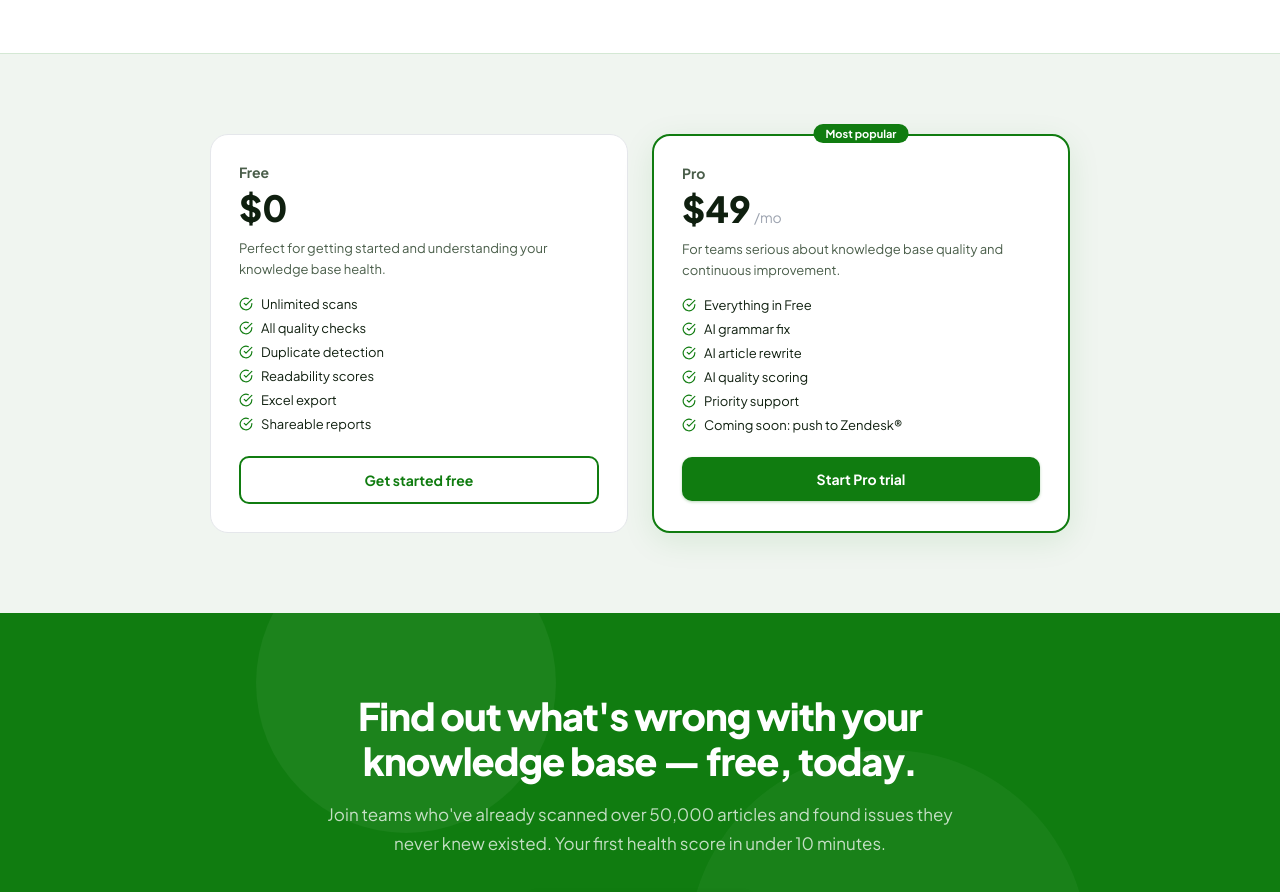
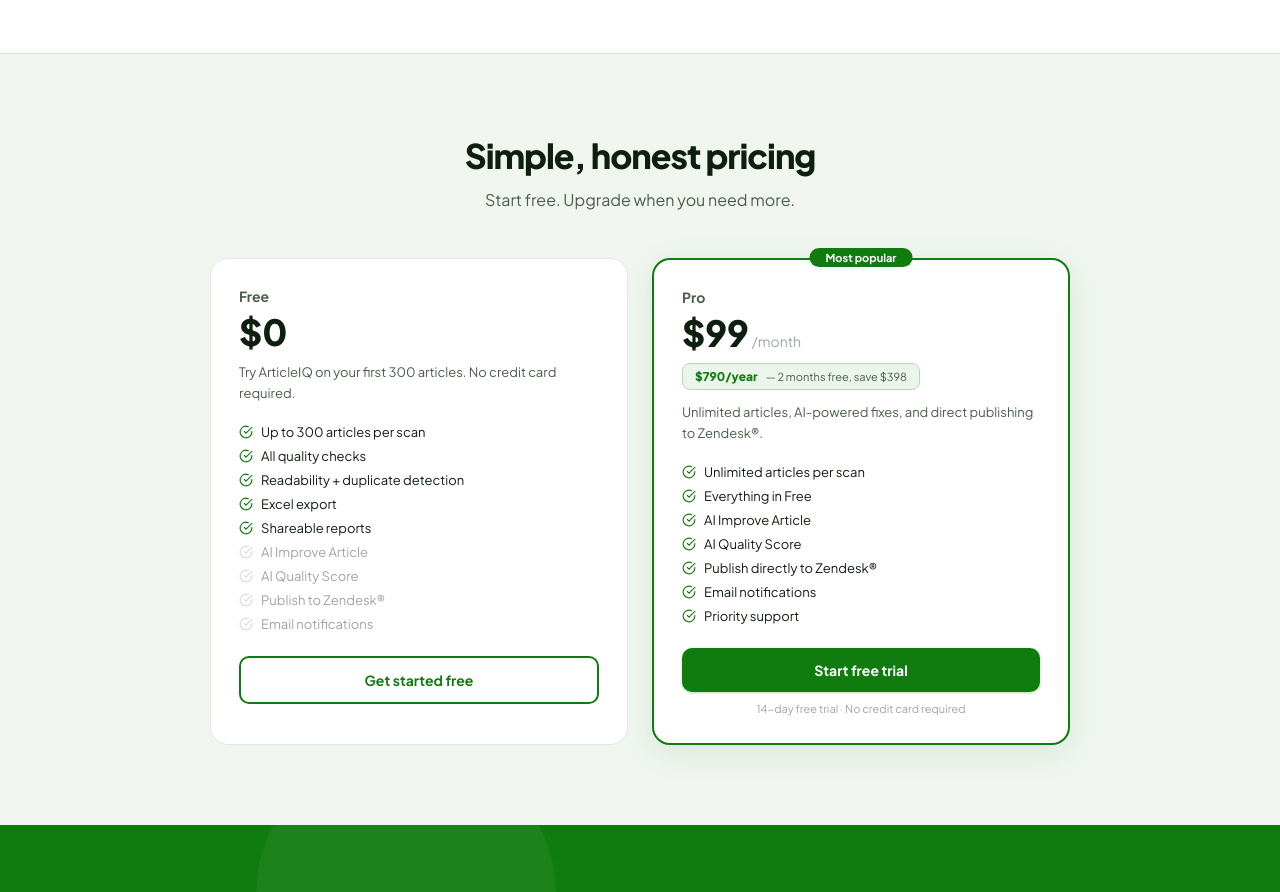
Before and after one commit to dlegault55/articleiq, a React (Vite) app: page /home in a window 1280 px wide. Shown: the part 4220-5112 px from the top of the page. Built offline with nearby package versions, Linux system fonts and the light colour scheme; no server answers.

Commit message:
Pricing: 9/mo, 90/yr, 300 article free limit enforced in scan engine with upgrade prompt

```diff
--- a/src/pages/LandingPage.jsx
+++ b/src/pages/LandingPage.jsx
@@ -437,36 +437,83 @@
         </div>
       </section>
 
-      {/* ── Pricing teaser ── */}
+      {/* ── Pricing ── */}
       <section id="pricing" style={{ background: '#F0F5F0', borderTop: '1px solid #D4E8D4', padding: '80px 48px' }}>
+        <div style={{ textAlign: 'center', marginBottom: 48 }}>
+          <h2 style={{ fontWeight: 800, fontSize: 34, letterSpacing: -1, marginBottom: 12 }}>Simple, honest pricing</h2>
+          <p style={{ fontSize: 16, color: '#4A5E4A' }}>Start free. Upgrade when you need more.</p>
+        </div>
         <div style={{ maxWidth: 860, margin: '0 auto', display: 'grid', gridTemplateColumns: '1fr 1fr', gap: 24 }}>
+
+          {/* Free */}
+          <div style={{ background: 'white', borderRadius: 18, padding: '28px', border: '1px solid #E5E7EB' }}>
+            <div style={{ fontSize: 14, fontWeight: 700, color: '#4A5E4A', marginBottom: 4 }}>Free</div>
+            <div style={{ display: 'flex', alignItems: 'baseline', gap: 3, marginBottom: 8 }}>
+              <span style={{ fontWeight: 800, fontSize: 36, color: '#0F1F0F' }}>$0</span>
+            </div>
+            <p style={{ fontSize: 13, color: '#4A5E4A', marginBottom: 20, lineHeight: 1.6 }}>
+              Try ArticleIQ on your first 300 articles. No credit card required.
+            </p>
+            <div style={{ marginBottom: 24 }}>
               {[
-            { name: 'Free', price: '$0', desc: 'Perfect for getting started and understanding your knowledge base health.', features: ['Unlimited scans', 'All quality checks', 'Duplicate detection', 'Readability scores', 'Excel export', 'Shareable reports'], cta: 'Get started free', style: 'outline' },
-            { name: 'Pro', price: '$49', period: '/mo', desc: 'For teams serious about knowledge base quality and continuous improvement.', features: ['Everything in Free', 'AI grammar fix', 'AI article rewrite', 'AI quality scoring', 'Priority support', 'Coming soon: push to Zendesk®'], cta: 'Start Pro trial', style: 'green', badge: 'Most popular' },
-          ].map(({ name, price, period, desc, features, cta, style, badge }) => (
-            <div key={name} style={{ background: 'white', borderRadius: 18, padding: '28px 28px', border: style === 'green' ? '2px solid #107C10' : '1px solid #E5E7EB', position: 'relative', boxShadow: style === 'green' ? '0 8px 32px rgba(16,124,16,0.1)' : 'none' }}>
-              {badge && <div style={{ position: 'absolute', top: -12, left: '50%', transform: 'translateX(-50%)', background: '#107C10', color: 'white', fontSize: 11, fontWeight: 700, padding: '3px 12px', borderRadius: 100 }}>{badge}</div>}
-              <div style={{ marginBottom: 16 }}>
-                <div style={{ fontSize: 14, fontWeight: 700, color: '#4A5E4A', marginBottom: 4 }}>{name}</div>
-                <div style={{ display: 'flex', alignItems: 'baseline', gap: 3 }}>
-                  <span style={{ fontWeight: 800, fontSize: 36, color: '#0F1F0F' }}>{price}</span>
-                  {period && <span style={{ fontSize: 14, color: '#9CA3AF' }}>{period}</span>}
+                { text: 'Up to 300 articles per scan', on: true },
+                { text: 'All quality checks', on: true },
+                { text: 'Readability + duplicate detection', on: true },
+                { text: 'Excel export', on: true },
+                { text: 'Shareable reports', on: true },
+                { text: 'AI Improve Article', on: false },
+                { text: 'AI Quality Score', on: false },
+                { text: 'Publish to Zendesk®', on: false },
+                { text: 'Email notifications', on: false },
+              ].map(({ text, on }) => (
+                <div key={text} style={{ display: 'flex', alignItems: 'center', gap: 8, marginBottom: 8, opacity: on ? 1 : 0.4 }}>
+                  <CheckCircle size={14} style={{ color: on ? '#107C10' : '#9CA3AF', flexShrink: 0 }} />
+                  <span style={{ fontSize: 13, color: '#0F1F0F' }}>{text}</span>
                 </div>
-                <p style={{ fontSize: 13, color: '#4A5E4A', marginTop: 8, lineHeight: 1.6 }}>{desc}</p>
+              ))}
             </div>
+            <Link to="/login" className="land-btn land-btn-outline" style={{ width: '100%', justifyContent: 'center' }}>
+              Get started free
+            </Link>
+          </div>
+
+          {/* Pro */}
+          <div style={{ background: 'white', borderRadius: 18, padding: '28px', border: '2px solid #107C10', position: 'relative', boxShadow: '0 8px 32px rgba(16,124,16,0.1)' }}>
+            <div style={{ position: 'absolute', top: -12, left: '50%', transform: 'translateX(-50%)', background: '#107C10', color: 'white', fontSize: 11, fontWeight: 700, padding: '3px 16px', borderRadius: 100, whiteSpace: 'nowrap' }}>Most popular</div>
+            <div style={{ fontSize: 14, fontWeight: 700, color: '#4A5E4A', marginBottom: 4 }}>Pro</div>
+            <div style={{ display: 'flex', alignItems: 'baseline', gap: 3, marginBottom: 8 }}>
+              <span style={{ fontWeight: 800, fontSize: 36, color: '#0F1F0F' }}>$99</span>
+              <span style={{ fontSize: 14, color: '#9CA3AF' }}>/month</span>
+            </div>
+            <div style={{ display: 'inline-flex', alignItems: 'center', gap: 8, padding: '5px 12px', background: '#EBF5EB', border: '1px solid #B8D8B8', borderRadius: 8, marginBottom: 12 }}>
+              <span style={{ fontSize: 12, fontWeight: 800, color: '#107C10' }}>$790/year</span>
+              <span style={{ fontSize: 11, color: '#4A5E4A' }}>— 2 months free, save $398</span>
+            </div>
+            <p style={{ fontSize: 13, color: '#4A5E4A', marginBottom: 20, lineHeight: 1.6 }}>
+              Unlimited articles, AI-powered fixes, and direct publishing to Zendesk®.
+            </p>
             <div style={{ marginBottom: 24 }}>
-                {features.map(f => (
+              {[
+                'Unlimited articles per scan',
+                'Everything in Free',
+                'AI Improve Article',
+                'AI Quality Score',
+                'Publish directly to Zendesk®',
+                'Email notifications',
+                'Priority support',
+              ].map(f => (
                 <div key={f} style={{ display: 'flex', alignItems: 'center', gap: 8, marginBottom: 8 }}>
                   <CheckCircle size={14} style={{ color: '#107C10', flexShrink: 0 }} />
                   <span style={{ fontSize: 13, color: '#0F1F0F' }}>{f}</span>
                 </div>
               ))}
             </div>
-              <Link to="/login" className={`land-btn ${style === 'green' ? 'land-btn-green' : 'land-btn-outline'}`} style={{ width: '100%', justifyContent: 'center' }}>
-                {cta}
+            <Link to="/login" className="land-btn land-btn-green" style={{ width: '100%', justifyContent: 'center', marginBottom: 10 }}>
+              Start free trial
             </Link>
+            <p style={{ fontSize: 11, color: '#9CA3AF', textAlign: 'center' }}>14-day free trial · No credit card required</p>
           </div>
-          ))}
+
         </div>
       </section>
 
--- a/src/pages/ScanResultsPage.jsx
+++ b/src/pages/ScanResultsPage.jsx
@@ -1130,6 +1130,26 @@
         </div>
       )}
 
+      {/* Free tier limit reached banner */}
+      {scan.status === 'completed' && scan.error_message === 'free_limit_reached' && (
+        <div className="card animate-in" style={{ marginBottom: 16, padding: '16px 20px', background: 'var(--amber-light)', border: '1.5px solid var(--amber-border)', display: 'flex', alignItems: 'center', justifyContent: 'space-between', gap: 16 }}>
+          <div style={{ display: 'flex', alignItems: 'flex-start', gap: 10 }}>
+            <AlertTriangle size={18} style={{ color: 'var(--amber)', flexShrink: 0, marginTop: 1 }} />
+            <div>
+              <p style={{ fontSize: 14, fontWeight: 700, color: 'var(--text)', marginBottom: 3 }}>
+                Showing first 300 articles — free tier limit reached
+              </p>
+              <p style={{ fontSize: 13, color: 'var(--text-2)', margin: 0 }}>
+                Your knowledge base has {scan.total_articles?.toLocaleString()} articles. Upgrade to Pro to scan all of them.
+              </p>
+            </div>
+          </div>
+          <button onClick={upgrade} className="btn btn-sm" style={{ background: '#FFD93D', color: '#0A1A0A', fontWeight: 700, flexShrink: 0 }}>
+            <Zap size={13} /> Upgrade to Pro
+          </button>
+        </div>
+      )}
+
       {/* Hero health score */}
       <div style={{ borderRadius:'var(--radius-xl)', background:'var(--green)', padding:'24px 28px', marginBottom:16, position:'relative', overflow:'hidden' }}>
         <div style={{ position:'absolute', top:-40, right:-40, width:200, height:200, borderRadius:'50%', background:'rgba(255,255,255,0.06)' }} />
```
Also changed, not shown: api/scan-chunk.js (+27 -1 lines). Lines whose indentation alone changed are shown as unchanged.
